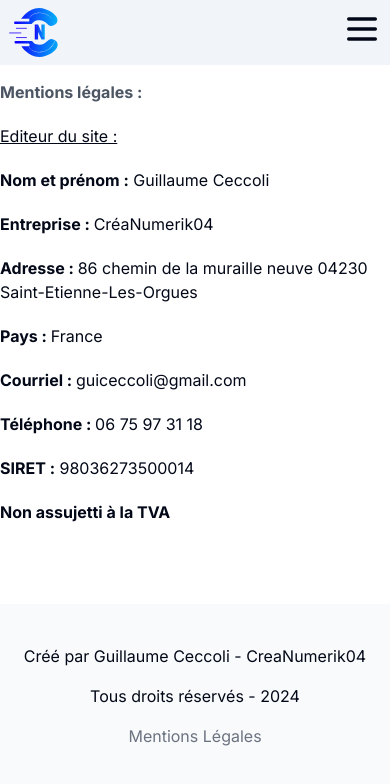
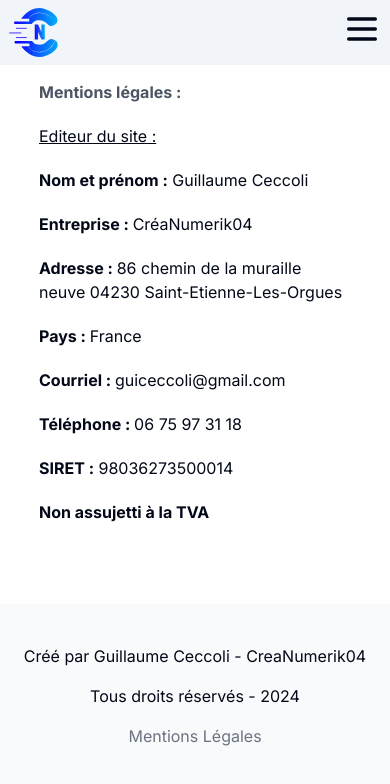
Before and after one commit to GuillaumeCeccoli/creanumerik, a Next.js app: page /mentions in a window 390 px wide. Shown: the top 784 px of the page. Built offline with nearby package versions, Linux system fonts and the light colour scheme.

Commit message:
modification mentions légales

```diff
--- a/app/mentions/page.tsx
+++ b/app/mentions/page.tsx
@@ -7,7 +7,7 @@ export default function Mentions() {
       <header className="bg-slate-100 fixed top-0 w-full z-10">
         <NavBar />
       </header>
-      <section className="w-full flex flex-col items-start mx-auto py-20 gap-5 sm:py-40 md:items-center">
+      <section className="w-4/5 flex flex-col items-start mx-auto py-20 gap-5 sm:py-40 md:items-center">
         <h1 className="text-gray-600 font-bold">Mentions légales : </h1>
         <h2 className="underline">Editeur du site : </h2>
         <p>
```
